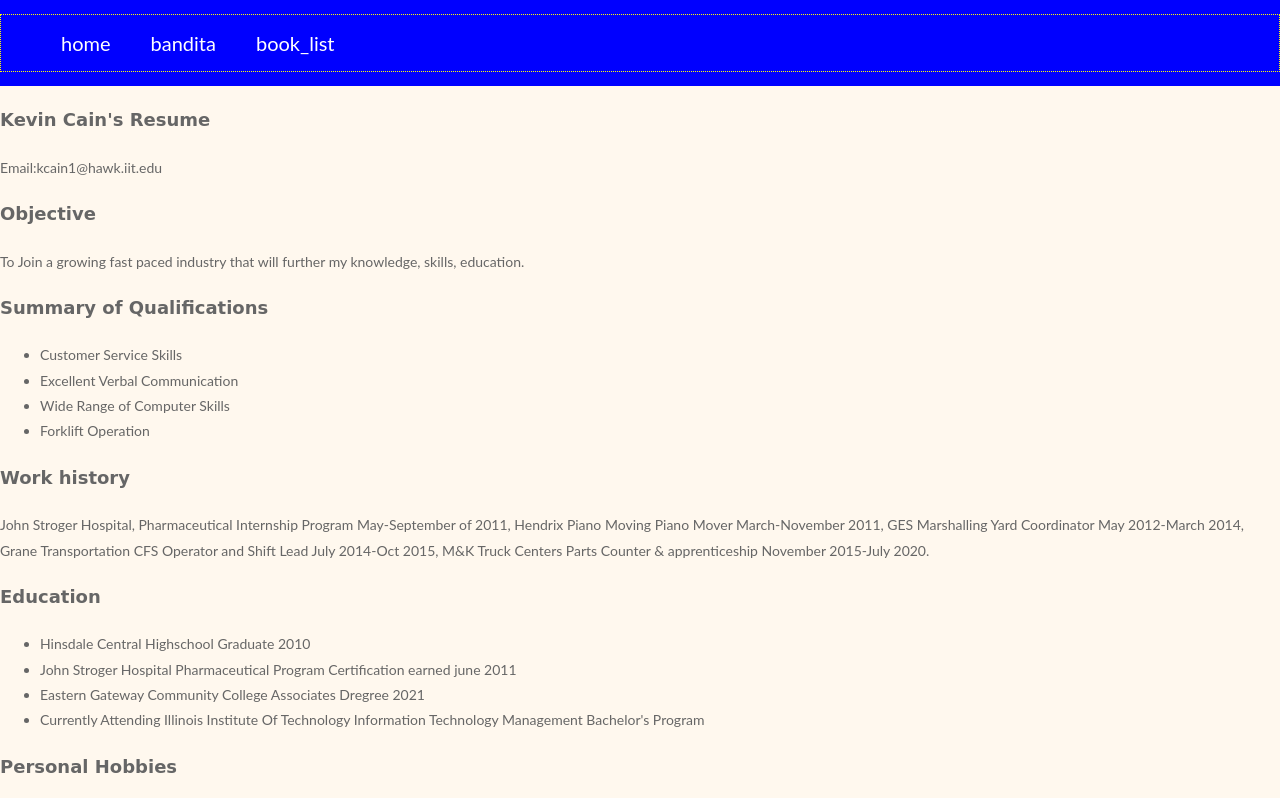
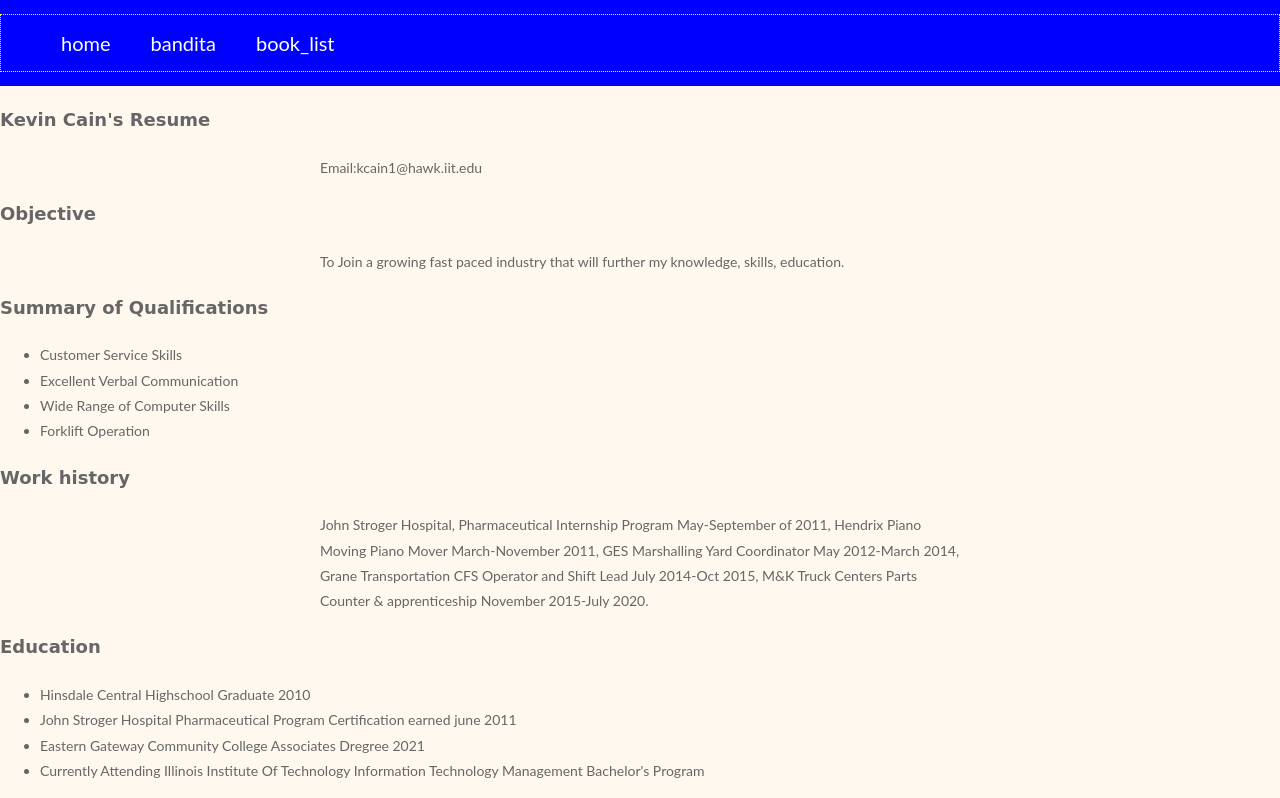
Before and after one commit to kcain1/project.2, a plain HTML site: page index.html in a window 1280 px wide. Shown: the top 798 px of the page. Drawn offline with Linux system fonts and the light colour scheme.

Commit message:
centered p

```diff
--- a/css/style.css
+++ b/css/style.css
@@ -109,3 +109,10 @@ h3 {
    margin-right: auto;
    width: 50%;
 }
+
+p {
+   display: block;
+   margin-left: auto;
+   margin-right: auto;
+   width: 50%;
+}
```
Also changed, not shown: 1 other file.
